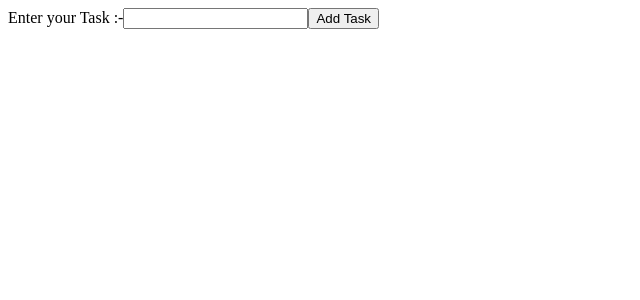
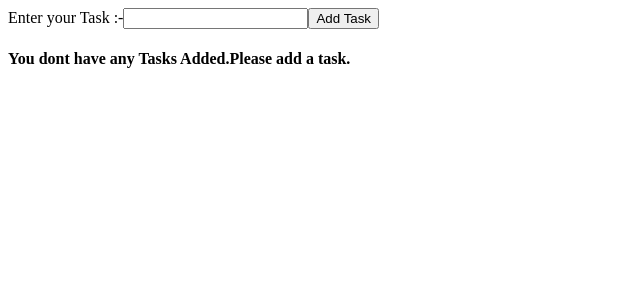
Before and after one commit to RedDevils96/ProjectsUsingJSandReact, a React (Vite) app in the folder Beginner_React/SimpleDoneUndoneTaskList_react/simple-done-undone-task-list-app/: page / in a window 1280 px wide. Shown: the top 300 px of the page, without its empty margins (0-640 px from the left). Built offline with nearby package versions, Linux system fonts and the light colour scheme.

Commit message:
Added empty Task Message

```diff
--- a/Beginner_React/SimpleDoneUndoneTaskList_react/simple-done-undone-task-list-app/src/components/App.jsx
+++ b/Beginner_React/SimpleDoneUndoneTaskList_react/simple-done-undone-task-list-app/src/components/App.jsx
@@ -1,4 +1,5 @@
 import AddButtonComponent from "./AddButtonComponent";
+import ShowEmptyTaskMessageComponent from "./ShowEmptyTaskMessageComponent";
 import ShowTaskComponent from "./ShowTaskComponent";
 import TextInputComponenet from "./TextInputComponenet";
 
@@ -26,6 +27,9 @@ function App() {
         setTaskInput={setTaskInput}
       />
 
+      <ShowEmptyTaskMessageComponent
+        taskList={taskList} />
+
       <ShowTaskComponent
         taskList={taskList}
         setTaskList={setTaskList}
--- /dev/null
+++ b/Beginner_React/SimpleDoneUndoneTaskList_react/simple-done-undone-task-list-app/src/components/ShowEmptyTaskMessageComponent.jsx
@@ -0,0 +1,12 @@
+function ShowEmptyTaskMessageComponent({ taskList }) {
+    return (
+        <>
+            {taskList.length == 0 ?
+                <h4>You dont have any Tasks Added.Please add a task.</h4>
+                :
+                ''}
+        </>
+    );
+}
+
+export default ShowEmptyTaskMessageComponent;
```
